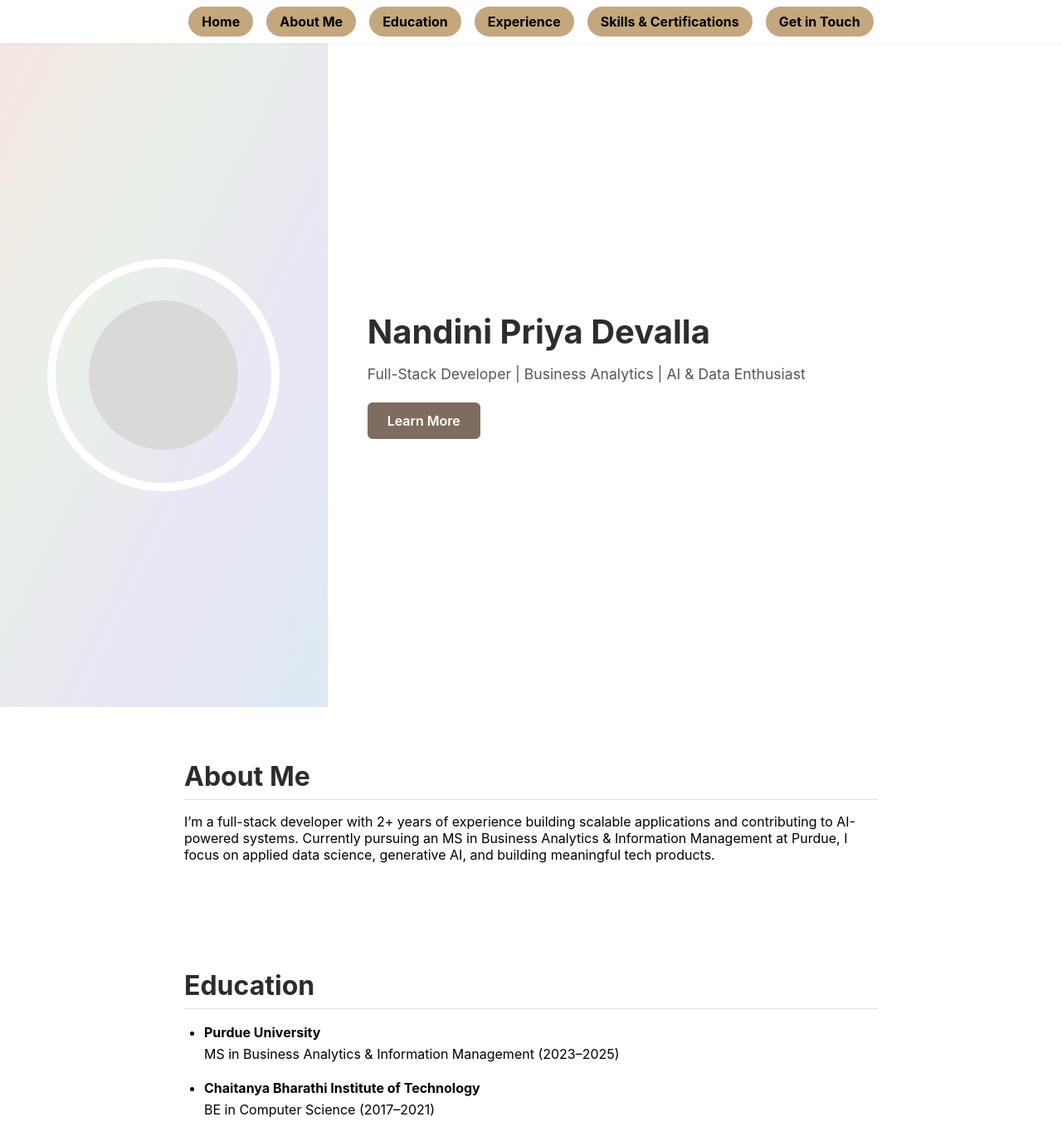
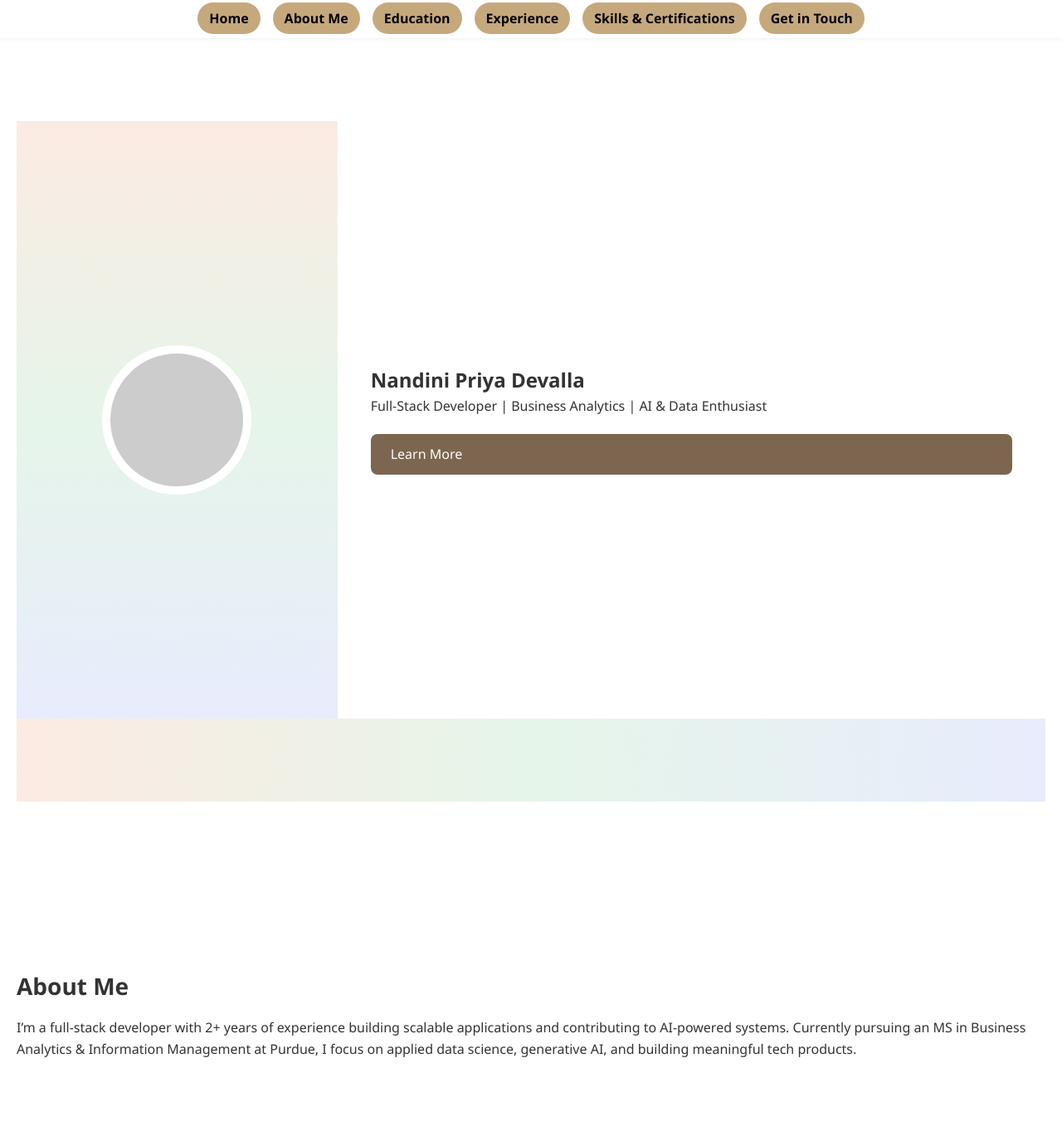
Before and after one commit to nandinidevalla/nandinidevalla.github.io, a plain HTML site: page index.html in a window 1280 px wide. Shown: the top 1381 px of the page at 83% size. Drawn offline with Linux system fonts and the light colour scheme; files that its build step writes are made by us from their sources.

Commit message:
Updated Layout

```diff
--- a/css/style.css
+++ b/css/style.css
@@ -1,171 +1,128 @@
+/* Global Styles */
 * {
   margin: 0;
   padding: 0;
   box-sizing: border-box;
 }
 
-body, html {
-  height: 100%;
-  font-family: "Inter", sans-serif;
+html {
   scroll-behavior: smooth;
-  background: white;
 }
 
+body {
+  font-family: 'Segoe UI', sans-serif;
+  line-height: 1.6;
+  background-color: #fff;
+  color: #333;
+}
+
+/* Sticky Nav */
 .navbar {
-  background-color: #fff;
-  padding: 1rem;
   position: sticky;
   top: 0;
-  z-index: 100;
-  box-shadow: 0 1px 4px rgba(0,0,0,0.05);
+  background-color: white;
+  z-index: 1000;
+  padding: 10px 0;
+  box-shadow: 0 2px 5px rgba(0,0,0,0.05);
 }
 
-.nav-list {
-  list-style: none;
+.nav-links {
   display: flex;
   justify-content: center;
-  flex-wrap: wrap;
-  gap: 1rem;
+  list-style: none;
+  gap: 15px;
 }
 
-.nav-list a {
-  background-color: #c4a77d;
-  color: #000;
-  font-weight: 700;
-  padding: 0.5rem 1rem;
+.nav-links li a {
   text-decoration: none;
+  font-weight: bold;
+  padding: 8px 14px;
+  background-color: #c6a87d;
+  color: black;
   border-radius: 20px;
 }
 
-.nav-list a:hover {
-  background-color: #b29469;
-}
-
-.hero-section {
-  height: 100vh;
+/* L-shaped Hero */
+#home {
   display: flex;
   flex-direction: column;
-}
-
-.hero-layout {
-  flex: 1;
-  display: flex;
-  height: 100%;
-}
-
-/* Left Gradient */
-.hero-left {
-  flex: 1;
-  background: linear-gradient(to bottom right, #f6e7e3, #e9f0e8, #e9e6f5, #ddeaf3);
-  display: flex;
-  justify-content: center;
-  align-items: center;
   position: relative;
 }
 
-.photo-ring {
-  width: 280px;
-  height: 280px;
-  border: 10px solid white;
-  border-radius: 50%;
-  background: transparent;
+.hero-wrapper {
+  display: flex;
+  height: 90vh;
+}
+
+.hero-left {
+  flex: 1;
+  background: linear-gradient(180deg, #fcebe3, #e6f5e9, #e8ecfd);
   display: flex;
   align-items: center;
   justify-content: center;
 }
 
-.photo-inner {
-  width: 180px;
-  height: 180px;
-  background-color: #d9d9d9;
-  border-radius: 50%;
-}
-
-/* Right Panel */
 .hero-right {
   flex: 2;
-  background: white;
+  background: #fff;
   display: flex;
   flex-direction: column;
   justify-content: center;
-  padding: 0 3rem;
+  padding: 40px;
 }
 
-.hero-right h1 {
-  font-size: 2.5rem;
-  margin-bottom: 1rem;
-  color: #2d2d2d;
+.profile-pic-placeholder {
+  width: 180px;
+  height: 180px;
+  border-radius: 50%;
+  background: #ccc;
+  border: 10px solid white;
 }
 
-.hero-right p {
-  font-size: 1.1rem;
-  margin-bottom: 1.5rem;
-  color: #555;
+/* Bottom gradient bar */
+.gradient-footer {
+  width: 100%;
+  height: 100px;
+  background: linear-gradient(90deg, #fcebe3, #e6f5e9, #e8ecfd);
 }
 
-.cta-button {
-  background-color: #7e6d5e;
-  color: white;
-  padding: 0.75rem 1.5rem;
-  font-weight: 600;
-  border-radius: 6px;
-  text-decoration: none;
-  width: fit-content;
+/* Section padding + prevent header cut-off */
+section {
+  padding: 100px 20px;
+  scroll-margin-top: 80px;
 }
 
-.cta-button:hover {
-  background-color: #a58f7e;
+/* Headings */
+h2 {
+  font-size: 28px;
+  margin-bottom: 16px;
 }
 
-/* Other Sections */
-.main-sections {
-  background-color: white;
-}
-
-.section {
-  scroll-margin-top: 100px; /* Prevents header clipping on anchor nav */
-  padding: 4rem 2rem;
-  max-width: 900px;
-  margin: 0 auto;
-}
-
-.section h2 {
-  font-size: 2rem;
-  margin-bottom: 1rem;
-  color: #2c2c2c;
-  border-bottom: 1px solid #ddd;
-  padding-bottom: 0.5rem;
-}
-
-.section ul {
-  margin-top: 1rem;
-  padding-left: 1.5rem;
-}
-
-.section ul li {
-  margin-bottom: 1rem;
-  line-height: 1.6;
+/* Button */
+.button {
+  margin-top: 20px;
+  background-color: #7c6650;
+  color: white;
+  padding: 12px 24px;
+  text-decoration: none;
+  border-radius: 8px;
+  display: inline-block;
 }
 
 /* Responsive */
 @media (max-width: 768px) {
-  .hero-layout {
+  .hero-wrapper {
     flex-direction: column;
+    height: auto;
   }
 
-  .hero-left,
-  .hero-right {
-    flex: unset;
+  .hero-left, .hero-right {
+    flex: none;
     width: 100%;
+    text-align: center;
   }
 
-  .photo-ring {
-    margin: 2rem auto 0 auto;
-  }
-
-  .hero-right {
-    align-items: center;
-    text-align: center;
-    padding: 2rem;
+  .profile-pic-placeholder {
+    margin-top: 20px;
   }
 }
--- a/index.html
+++ b/index.html
@@ -4,13 +4,14 @@
   <meta charset="UTF-8" />
   <meta name="viewport" content="width=device-width, initial-scale=1.0"/>
   <title>Nandini Priya Devalla</title>
-  <link rel="stylesheet" href="css/style.css"/>
+  <link rel="stylesheet" href="style.css" />
 </head>
 <body>
 
-  <!-- Navigation -->
-  <nav class="navbar">
-    <ul class="nav-list">
+  <!-- Sticky Nav -->
+  <header class="navbar">
+    <nav>
+      <ul class="nav-links">
         <li><a href="#home">Home</a></li>
         <li><a href="#about">About Me</a></li>
         <li><a href="#education">Education</a></li>
@@ -19,70 +20,61 @@
         <li><a href="#contact">Get in Touch</a></li>
       </ul>
     </nav>
+  </header>
 
-  <!-- Hero Section -->
-  <section id="home" class="hero-section">
-    <div class="hero-layout">
-      <!-- Left Gradient -->
+  <!-- L-shaped Hero Section -->
+  <section id="home">
+    <div class="hero-wrapper">
       <div class="hero-left">
-        <div class="photo-ring">
-          <div class="photo-inner"></div>
+        <div class="profile-pic-placeholder"></div>
       </div>
-      </div>
-
-      <!-- Right White Side -->
       <div class="hero-right">
         <h1>Nandini Priya Devalla</h1>
         <p>Full-Stack Developer | Business Analytics | AI & Data Enthusiast</p>
-        <a href="#about" class="cta-button">Learn More</a>
+        <a href="#about" class="button">Learn More</a>
       </div>
     </div>
+    <div class="gradient-footer"></div>
   </section>
 
-  <!-- Main Content Sections -->
-  <main class="main-sections">
-    <!-- About -->
-    <section id="about" class="section">
+  <!-- About Section -->
+  <section id="about">
     <h2>About Me</h2>
     <p>
-        I’m a full-stack developer with 2+ years of experience building scalable applications and contributing to AI-powered systems. Currently pursuing an MS in Business Analytics & Information Management at Purdue, I focus on applied data science, generative AI, and building meaningful tech products.
+      I’m a full-stack developer with 2+ years of experience building scalable applications and contributing to AI-powered systems.
+      Currently pursuing an MS in Business Analytics & Information Management at Purdue, I focus on applied data science,
+      generative AI, and building meaningful tech products.
     </p>
   </section>
 
-    <!-- Education -->
-    <section id="education" class="section">
+  <!-- Education Section -->
+  <section id="education">
     <h2>Education</h2>
     <ul>
-        <li><strong>Purdue University</strong><br>MS in Business Analytics & Information Management (2023–2025)</li>
-        <li><strong>Chaitanya Bharathi Institute of Technology</strong><br>BE in Computer Science (2017–2021)</li>
+      <li><strong>Purdue University</strong><br/>MS in Business Analytics & Information Management (2023–2025)</li>
+      <li><strong>Chaitanya Bharathi Institute of Technology</strong><br/>BE in Computer Science (2017–2021)</li>
     </ul>
   </section>
 
-    <!-- Experience -->
-    <section id="experience" class="section">
+  <!-- Experience Section -->
+  <section id="experience">
     <h2>Professional Experience</h2>
     <ul>
-        <li><strong>Indiana Supreme Court – AI R&D Intern</strong><br>Jan 2025 – Apr 2025</li>
+      <li><strong>Indiana Supreme Court – AI R&D Intern</strong><br/>Jan 2025 – Apr 2025</li>
     </ul>
   </section>
 
-    <!-- Skills -->
-    <section id="skills" class="section">
+  <!-- Skills Section -->
+  <section id="skills">
     <h2>Skills & Certifications</h2>
-      <ul>
-        <li>Java, Python, Spring Boot, React, SQL, MongoDB</li>
-        <li>AI/ML, Prompt Engineering, LangChain</li>
-      </ul>
+    <p>[Your skills go here]</p>
   </section>
 
-    <!-- Contact -->
-    <section id="contact" class="section">
+  <!-- Contact Section -->
+  <section id="contact">
     <h2>Get in Touch</h2>
-      <p>Email: <strong>ndevalla@purdue.edu</strong><br>
-         LinkedIn: <a href="https://linkedin.com/in/nandini-devalla" target="_blank">linkedin.com/in/nandini-devalla</a>
-      </p>
+    <p>Email: ndevalla@purdue.edu<br/>Location: Lafayette, IN</p>
   </section>
-  </main>
 
 </body>
 </html>
```
Lines whose indentation alone changed are shown as unchanged.
